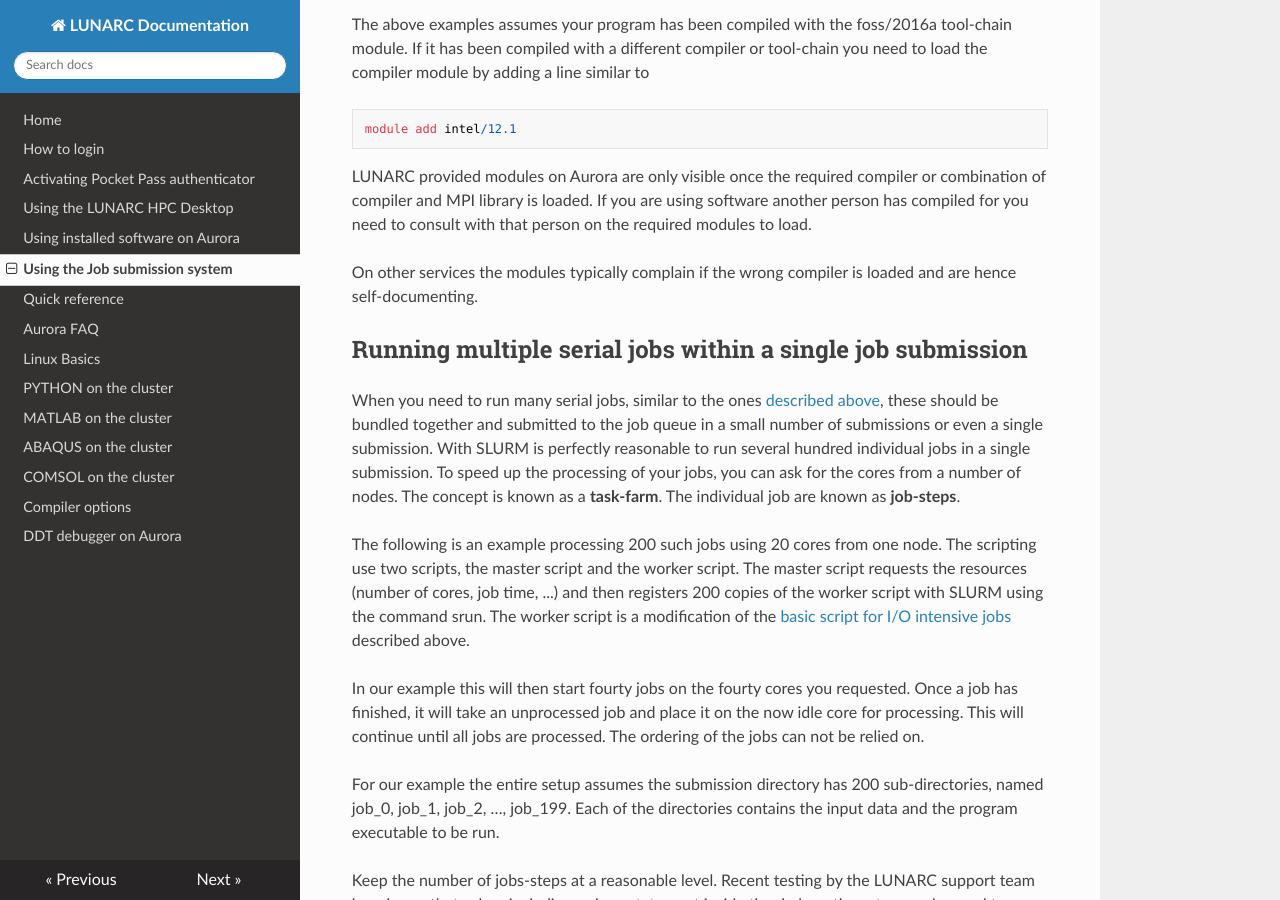
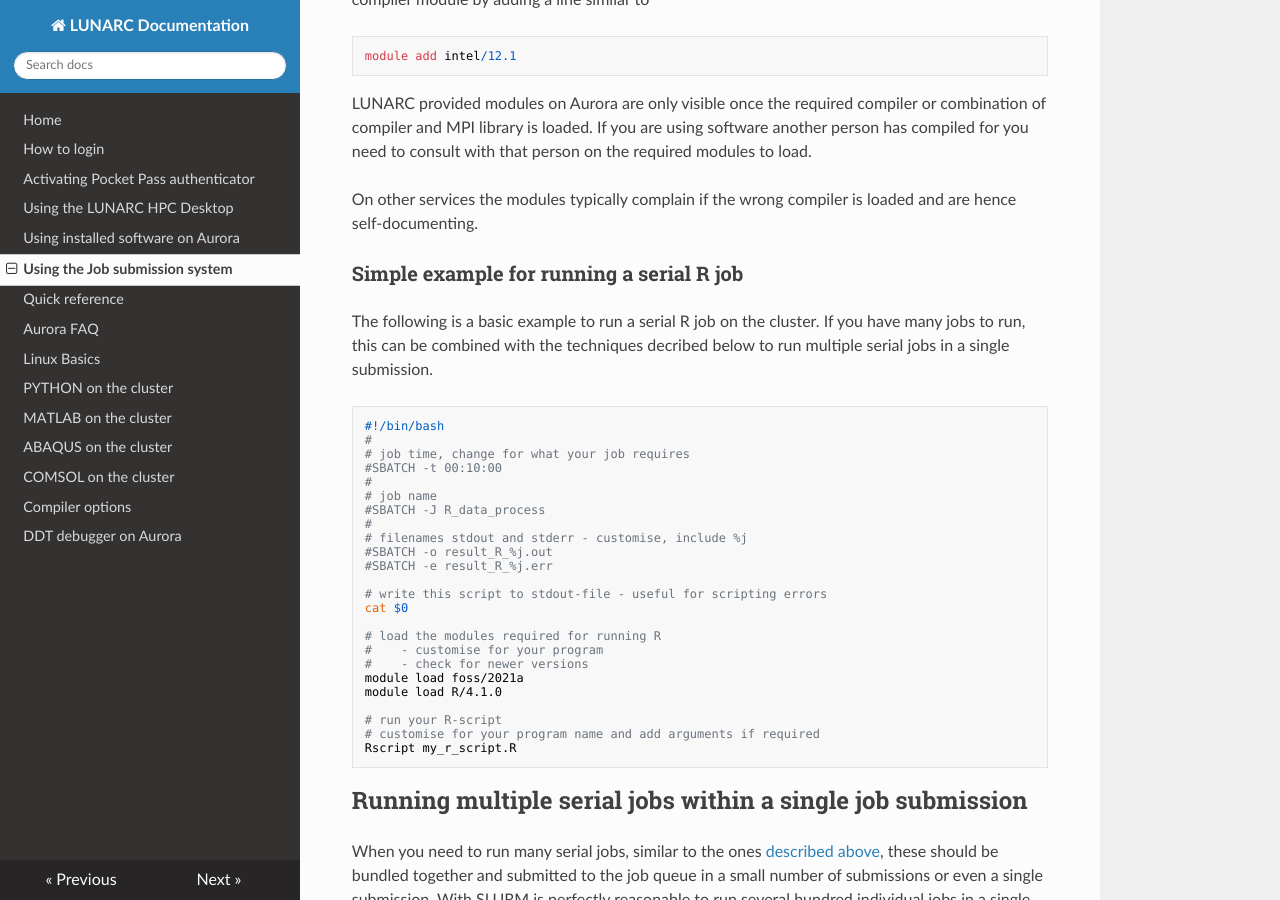
Before and after one commit to lunarc/lunarc_docs, an MkDocs documentation site: the page built from docs/batch_system.md, in a window 1280 px wide and 900 px high, scrolled down 15773 px. Built offline with MkDocs 1.6.1, drawn with Linux system fonts in a browser that asks for light colours; nearby versions of some CDN libraries; old or Windows-style settings are respelled for this version of MkDocs; some of the changed text lies outside the part shown.

Commit message:
Added a sample on running a serial R job

````diff
--- a/docs/batch_system.md
+++ b/docs/batch_system.md
@@ -758,6 +756,36 @@ consult with that person on the required modules to load.
 
 On other services the modules typically complain
 if the wrong compiler is loaded and are hence self-documenting.
+
+### Simple example for running a serial R job
+The following is a basic example to run a serial R job on the cluster.  If you have many jobs to run, this can be combined with the techniques decribed below to run multiple serial jobs in a single submission.
+
+```bash
+#!/bin/bash
+#
+# job time, change for what your job requires
+#SBATCH -t 00:10:00
+#
+# job name
+#SBATCH -J R_data_process
+#
+# filenames stdout and stderr - customise, include %j
+#SBATCH -o result_R_%j.out
+#SBATCH -e result_R_%j.err
+
+# write this script to stdout-file - useful for scripting errors
+cat $0
+
+# load the modules required for running R
+#    - customise for your program
+#    - check for newer versions
+module load foss/2021a
+module load R/4.1.0
+
+# run your R-script
+# customise for your program name and add arguments if required
+Rscript my_r_script.R
+```
 
 ## Running multiple serial jobs within a single job submission
 
````
Also changed, not shown: other parts of docs/batch_system.md (+1 -3 lines).
